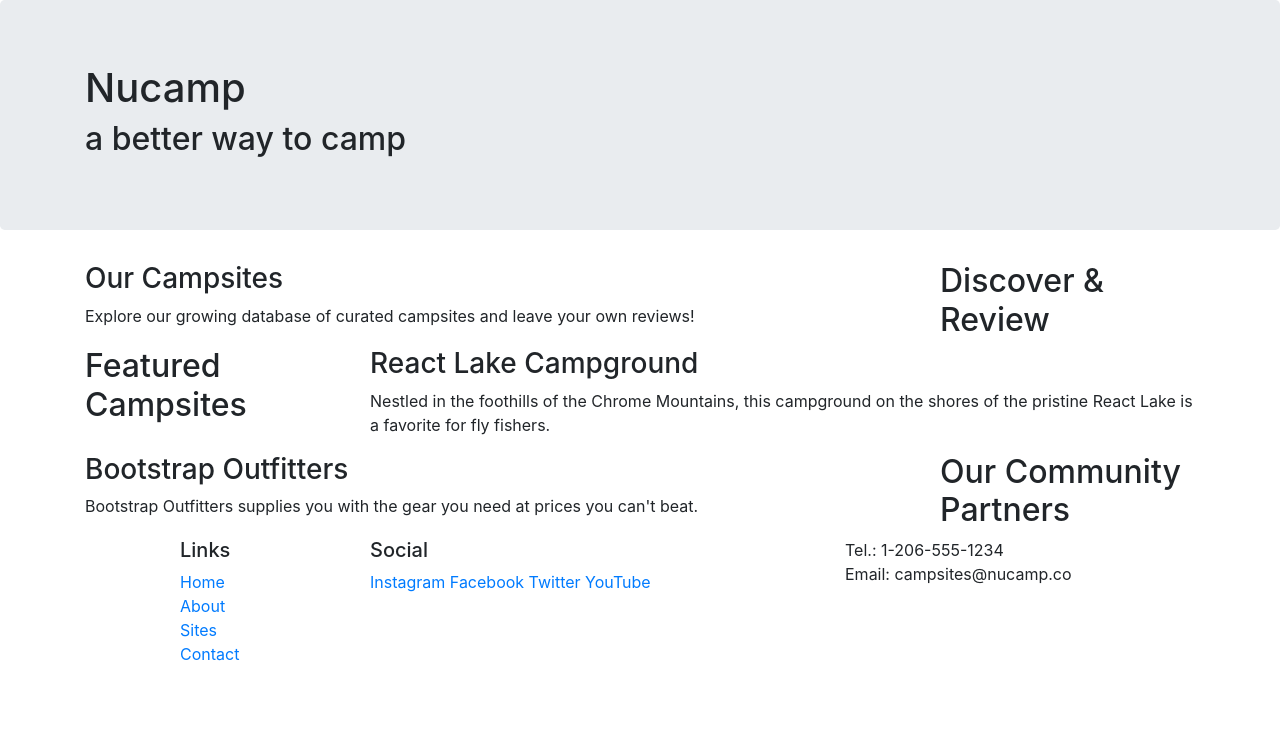
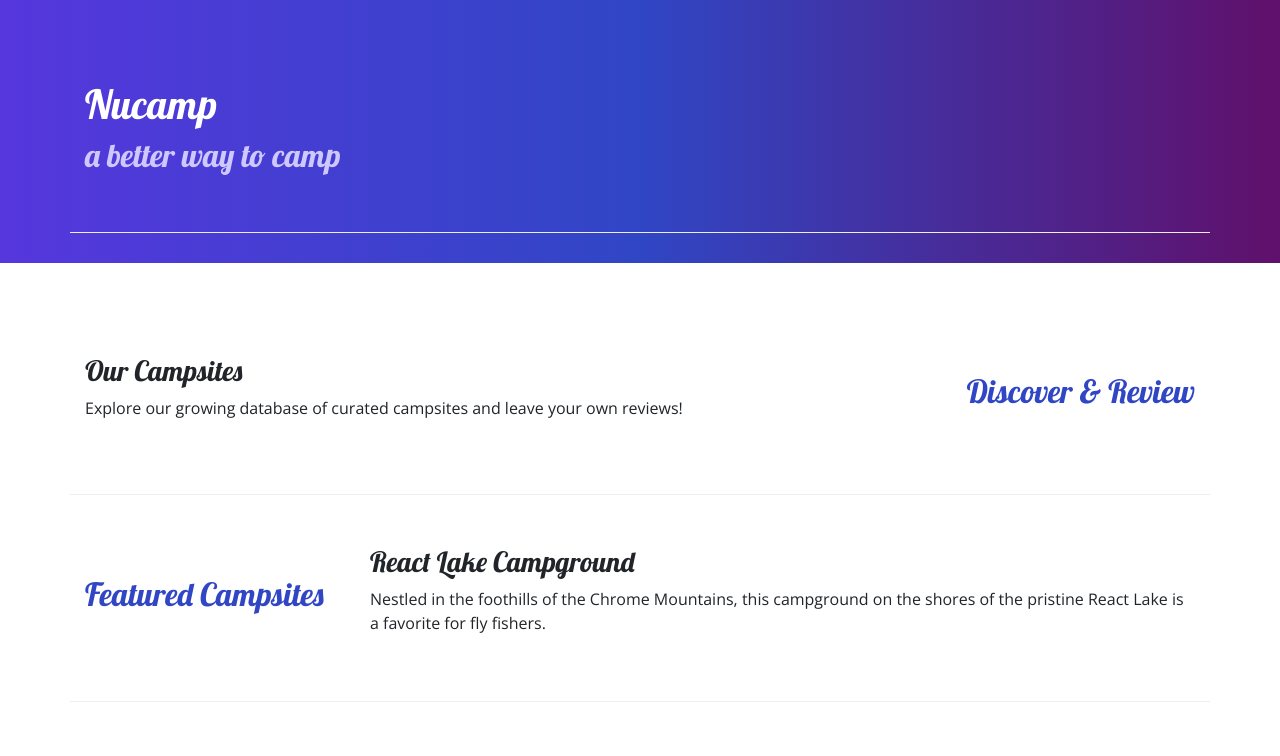
Before and after one commit to jtbahe/nucamp_bootstrap, a website: page index.html in a window 1280 px wide. Shown: the top 756 px of the page. Drawn offline with nearby package versions, Linux system fonts and the light colour scheme.

Commit message:
added aboutus.html

```diff
--- /dev/null
+++ b/css/styles.css
@@ -0,0 +1,32 @@
+body {
+    font-family: "Open Sans", sans-serif;
+}
+
+h1, h2, h3 {
+    font-family: "Lobster", cursive;
+}
+
+h2 {
+    color: #3046C5;
+}
+
+header h2 {
+    color: #CEC8FF;
+}
+
+footer {
+    background-image: linear-gradient(#CEC8FF, white);
+    padding: 20px 0;
+}
+
+.jumbotron {
+    padding: 30px;
+    background-image: linear-gradient(to right, #5637DD, #3046C5, #60106B);
+    color: white;
+}
+
+.row-content {
+    padding: 50px 0;
+    border-bottom: 1px ridge;
+    min-height: 200px;
+}
--- a/index.html
+++ b/index.html
@@ -6,12 +6,17 @@
     <meta http-equiv="X-UA-Compatible" content="ie=edge">
     <!-- Bootstrap CSS -->
     <link rel="stylesheet" href="node_modules/bootstrap/dist/css/bootstrap.min.css" />
+
+    <!-- Additional CSS must be placed after Bootstrap CSS -->
+    <link rel="stylesheet" href="https://fonts.googleapis.com/css?family=Lobster|Open+Sans" />
+    <link rel="stylesheet" href="css/styles.css" />
+
     <title>NuCamp: A Better Way To Camp</title>
 </head>
 <body>
-    <header class="jumbotron">
+    <header class="jumbotron jumbotron-fluid">
         <div class="container">
-            <div class="row">
+            <div class="row row-content">
                 <div class="col">
                     <h1>Nucamp </h1>
                     <h2>a better way to camp</h2>
@@ -21,33 +26,33 @@
     </header>
 
     <div class="container">
-        <div class="row">
+        <div class="row row-content align-items-center">
             <div class="col-sm-4 order-sm-last col-md-3">
-                <h2>Discover & Review</h2>
+                <h2 class="text-sm-right">Discover & Review</h2>
             </div>
             <div class="col">
                 <h3>Our Campsites</h3>
-                <p>Explore our growing database of curated campsites and leave your own reviews!</p>
+                <p class="d-none d-sm-block">Explore our growing database of curated campsites and leave your own reviews!</p>
             </div>
         </div>
 
-        <div class="row">
+        <div class="row row-content align-items-center">
             <div class="col-sm-4 col-md-3">
                 <h2>Featured Campsites</h2>
             </div>
             <div class="col">
                 <h3>React Lake Campground</h3>
-        		<p>Nestled in the foothills of the Chrome Mountains, this campground on the shores of the pristine React Lake is a favorite for fly fishers.</p>
+        		<p class="d-none d-sm-block">Nestled in the foothills of the Chrome Mountains, this campground on the shores of the pristine React Lake is a favorite for fly fishers.</p>
    			</div>
         </div>
 
-        <div class="row">
+        <div class="row row-content align-items-center">
             <div class="col-sm-4 order-sm-last col-md-3">
-                <h2>Our Community Partners</h2>
+                <h2 class="text-sm-right">Our Community Partners</h2>
             </div>
             <div class="col">
                 <h3>Bootstrap Outfitters</h3>
-        		<p>Bootstrap Outfitters supplies you with the gear you need at prices you can't beat.</p>
+        		<p class="d-none d-sm-block">Bootstrap Outfitters supplies you with the gear you need at prices you can't beat.</p>
             </div>
         </div>
     </div>
@@ -55,7 +60,7 @@
     <footer>
         <div class="container">
             <div class="row">
-                <div class="col-4 col-sm-2 offset-1">
+                <div class="col-4 col-sm-2 offset-1 text-center">
                     <h5>Links</h5>
             		<ul class="list-unstyled">
                         <li><a href="#">Home</a></li>
```
Also changed, not shown: aboutus.html (added, +88 -0 lines).
